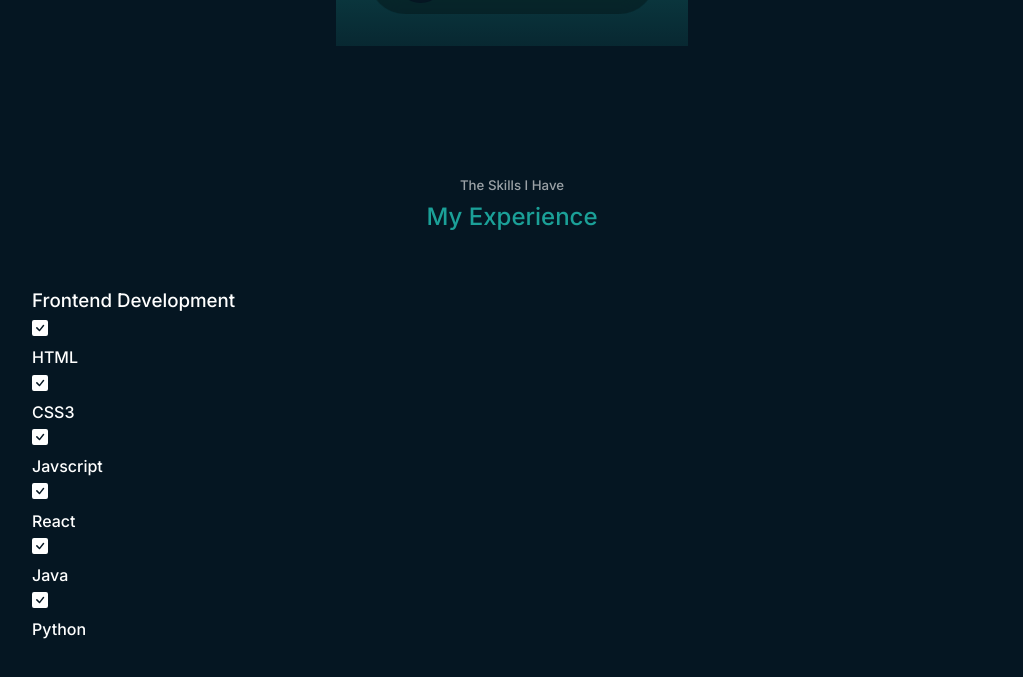
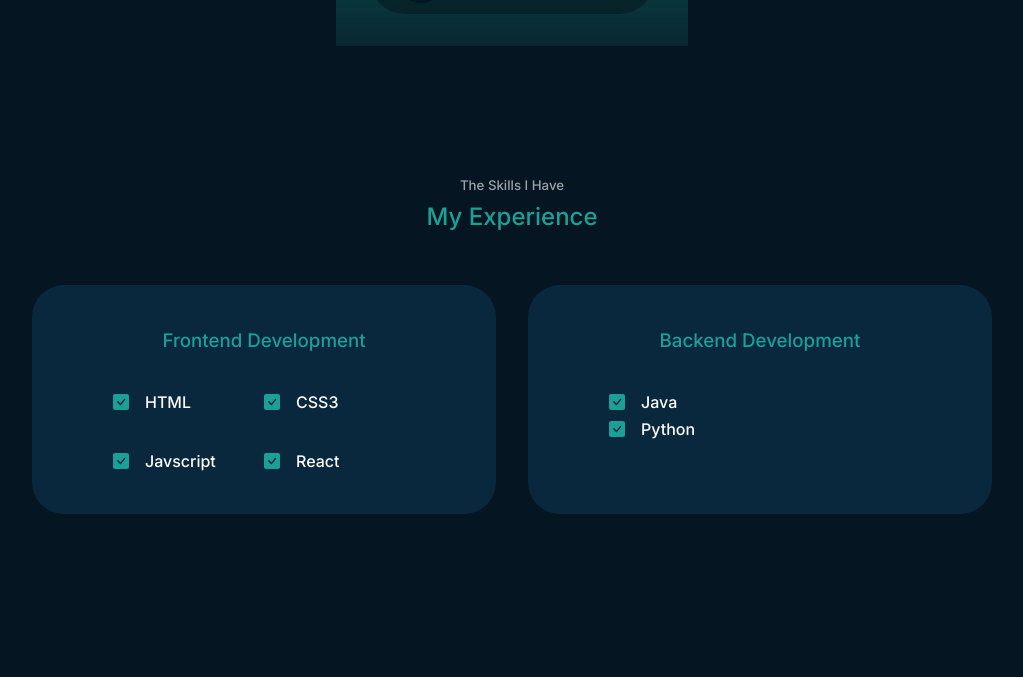
Before and after one commit to jjconway23/react-portfolio, a React (Create React App) app: page / in a window 1280 px wide. Shown: the part 754-1431 px from the top of the page, without its empty margins (128-1151 px from the left). Built offline with nearby package versions, Linux system fonts and the light colour scheme.

Commit message:
Complete styling the experience section

```diff
--- a/src/components/experience/Experience.jsx
+++ b/src/components/experience/Experience.jsx
@@ -9,35 +9,35 @@
         <div className="container experience__container">
           <div className="experience__frontend">
             <h3>Frontend Development</h3>
-            <div className="experence__content">
+            <div className="experience__content">
               <article className="experience__details">
-                <BsFillCheckSquareFill />
+                <BsFillCheckSquareFill className="experience__details-icon"/>
                 <h4>HTML</h4>
               </article>
               <article className="experience__details">
-                <BsFillCheckSquareFill />
+                <BsFillCheckSquareFill className="experience__details-icon"/>
                 <h4>CSS3</h4>
               </article>
               <article className="experience__details">
-                <BsFillCheckSquareFill />
+                <BsFillCheckSquareFill className="experience__details-icon"/>
                 <h4>Javscript</h4>
               </article>
               <article className="experience__details">
-                <BsFillCheckSquareFill />
+                <BsFillCheckSquareFill className="experience__details-icon"/>
                 <h4>React</h4>
               </article>
             </div>
 
           </div>
           <div className="backend__experience">
-
+            <h3>Backend Development</h3>
           <div className="experence__content">
           <article className="experience__details">
-                <BsFillCheckSquareFill />
+                <BsFillCheckSquareFill className="experience__details-icon"/>
                 <h4>Java</h4>
               </article>
               <article className="experience__details">
-                <BsFillCheckSquareFill />
+                <BsFillCheckSquareFill className="experience__details-icon"/>
                 <h4>Python</h4>
               </article>
           </div>
--- a/src/components/experience/experience.css
+++ b/src/components/experience/experience.css
@@ -0,0 +1,34 @@
+.experience__container{
+    display: grid;
+    grid-template-columns: 1fr 1fr;
+    gap: 2rem;
+}
+.experience__container > div{
+    background-color: var(--color-bg-variant);
+    padding: 2.4rem 5rem;
+    border-radius: 2rem;
+    border: 1px solid transparent;
+}
+.experience__container > div:hover {
+    background-color: transparent;
+    border-color: var(--color-primary-variant);
+    cursor: default;
+}
+.experience__container > div h3 {
+    text-align: center;
+    margin-bottom: 2rem;
+    color: var(--color-primary);
+}
+.experience__content{
+    display: grid;
+    grid-template-columns: 1fr 1fr;
+    row-gap: 2rem;
+}
+.experience__details{
+    display: flex;
+    gap: 1rem;
+    align-items: center;
+}
+.experience__details-icon{
+    color: var(--color-primary);
+}
```
